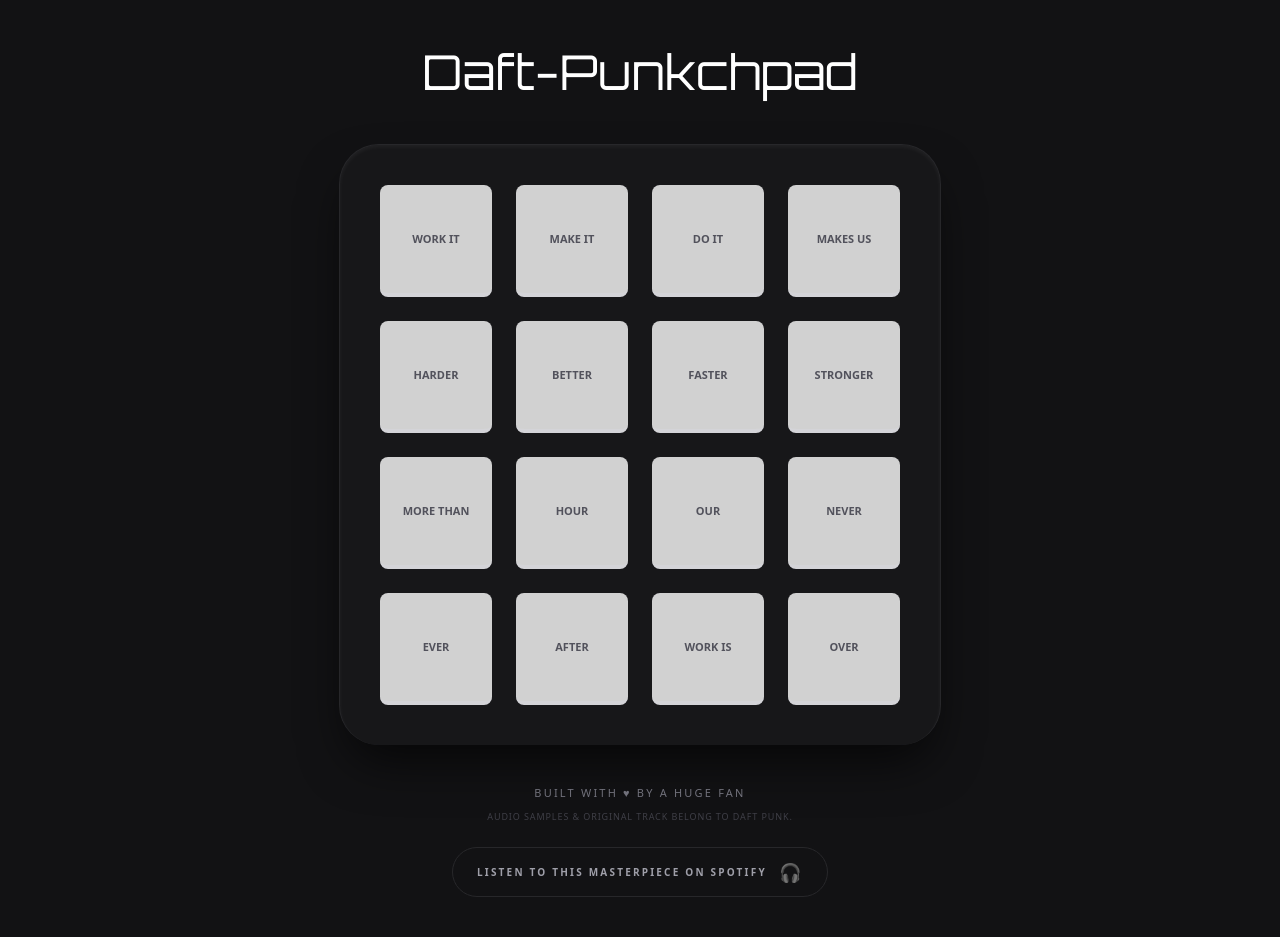
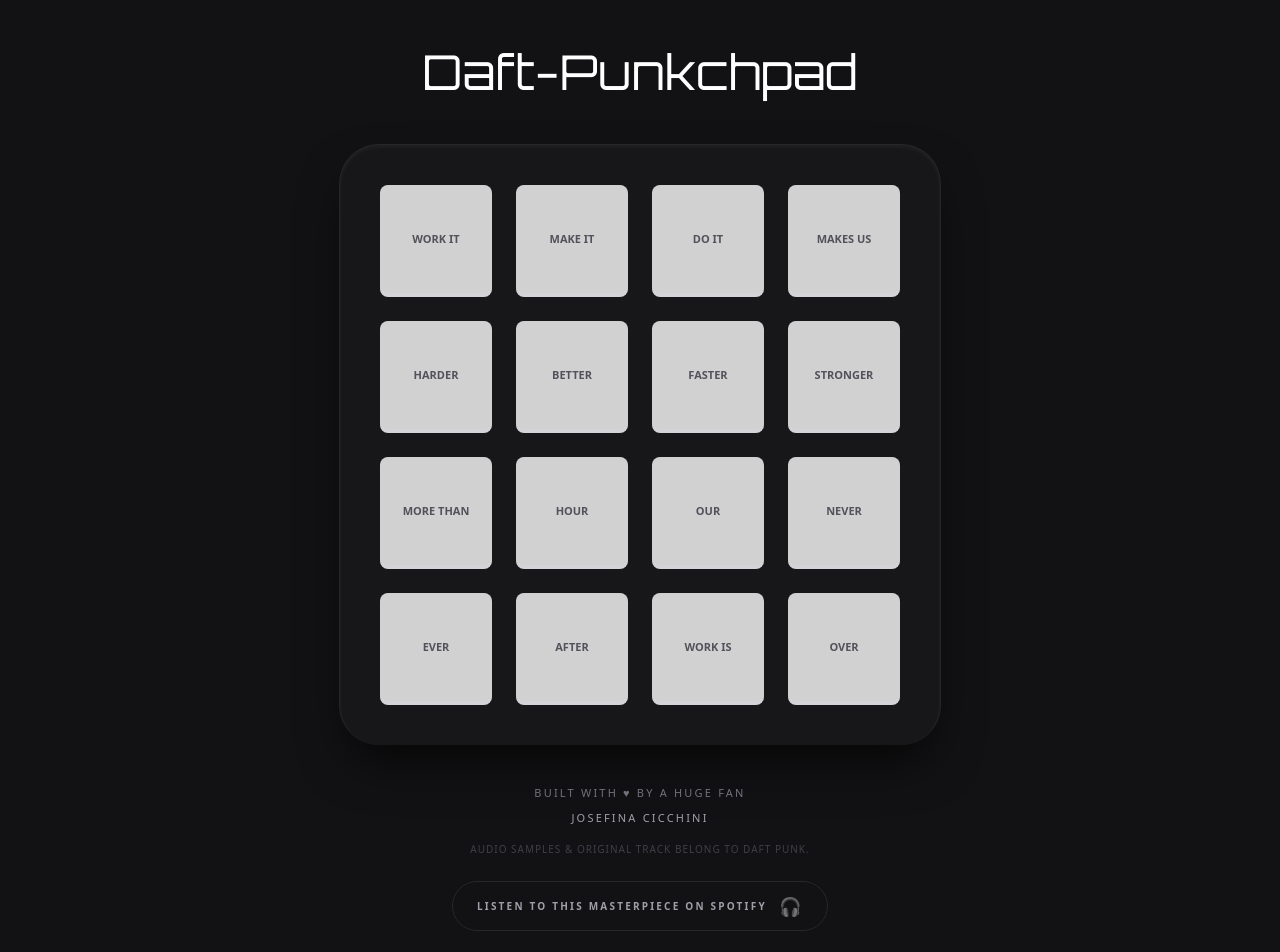
Before and after one commit to josefinacicchini/daft-punkchpad, a React (Vite) app: page / in a window 1280 px wide. Shown: the top 952 px of the page. Built offline with nearby package versions, Linux system fonts and the light colour scheme.

Commit message:
feat: update footer design add favicon

```diff
--- a/index.html
+++ b/index.html
@@ -5,6 +5,8 @@
     <link rel="preconnect" href="https://fonts.googleapis.com">
     <link rel="preconnect" href="https://fonts.gstatic.com" crossorigin>
     <link href="https://fonts.googleapis.com/css2?family=Orbitron:wght@400..900&display=swap" rel="stylesheet">
+    <link rel="icon" type="image/svg+xml" href="/favicon.svg" />
+    <link rel="apple-touch-icon" href="/favicon.png">
     <meta name="viewport" content="width=device-width, initial-scale=1.0" />
     <title>daft-punkchpad</title>
   </head>
--- a/src/components/Footer.jsx
+++ b/src/components/Footer.jsx
@@ -7,9 +7,19 @@
                 <p>
                     Built with ♥ by a huge fan
                 </p>
-                <p className="text-[9px] text-zinc-700 tracking-widest">
+                <a
+                    href="https://github.com/josefinacicchini"
+                    target="_blank"
+                    rel="noopener noreferrer"
+                    className="text-zinc-400 hover:text-white transition-colors duration-300 decoration-pad-magenta decoration-2"
+                >
+                    Josefina Cicchini
+        </a>
+
+                <p className="text-[10px] pt-4 text-zinc-700 tracking-widest">
                     Audio samples & original track belong to Daft Punk.
                 </p>
+
             </div>
 
             <a
```
Also changed, not shown: public/favicon.png (added), public/favicon.svg (added).
